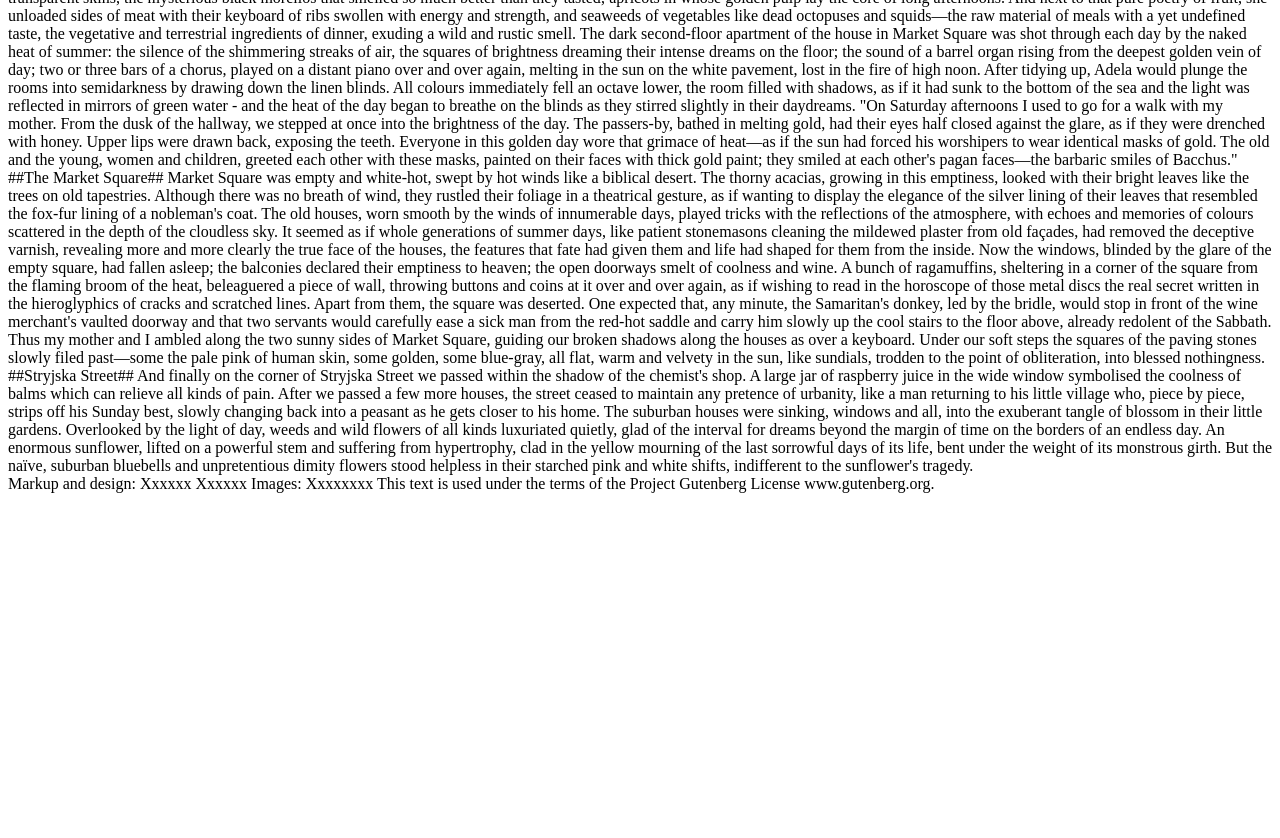
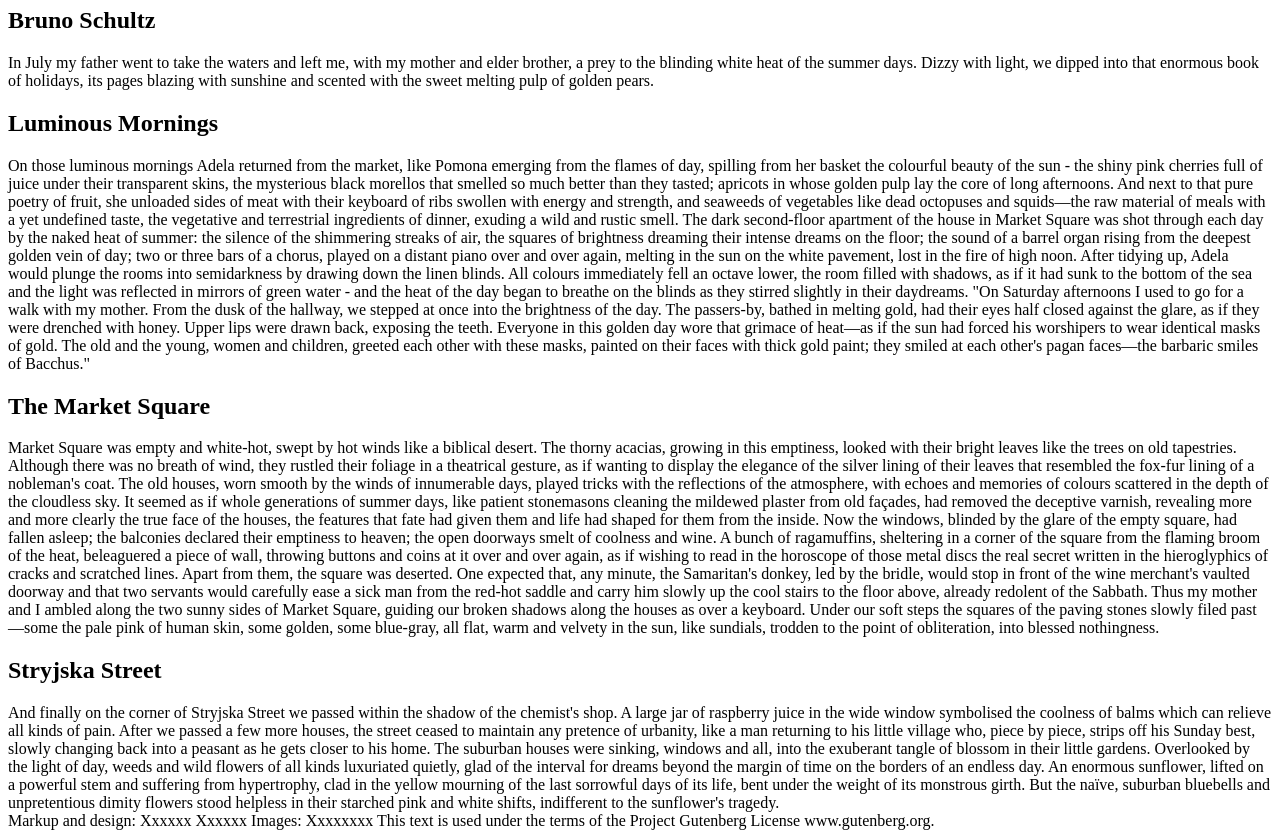
Before and after one commit to Carter504385/crocodiles, a plain HTML site: page Index.html in a window 1280 px wide. Shown: the part 73-911 px from the top of the page. Before the commit the page ends 800 px from the top, so only its background shows below. Drawn offline with Linux system fonts and the light colour scheme.

Commit message:
Add files via upload

```diff
--- a/Index.html
+++ b/Index.html
@@ -4,15 +4,15 @@
 <meta charset="UTF-8">
 <title> The Street of Crocodiles </title>
 </head>
-<body> #The Street of Crocodiles#
+<body> <h1> Street of Crocodiles</h1>
 
-##Bruno Schultz##
+<h2> Bruno Schultz </h2>
 In July my father went to take the waters and left me, with my mother and elder brother, a
 prey to the blinding white heat of the summer days. Dizzy with light, we dipped into that
 enormous book of holidays, its pages blazing with sunshine and scented with the sweet
 melting pulp of golden pears.
 
-##Luminous Mornings##
+<h2> Luminous Mornings </h2>
 On those luminous mornings Adela returned from the market, like Pomona emerging from
 the flames of day, spilling from her basket the colourful beauty of the sun - the shiny pink
 cherries full of juice under their transparent skins, the mysterious black morellos that
@@ -41,7 +41,7 @@ old and the young, women and children, greeted each other with these masks, pain
 their faces with thick gold paint; they smiled at each other's pagan faces—the barbaric
 smiles of Bacchus."
 
-##The Market Square##
+<h2> The Market Square </h2>
 Market Square was empty and white-hot, swept by hot winds like a biblical desert. The
 thorny acacias, growing in this emptiness, looked with their bright leaves like the trees on
 old tapestries. Although there was no breath of wind, they rustled their foliage in a
@@ -68,7 +68,7 @@ Under our soft steps the squares of the paving stones slowly filed past—some t
 of human skin, some golden, some blue-gray, all flat, warm and velvety in the sun, like
 sundials, trodden to the point of obliteration, into blessed nothingness.
 
-##Stryjska Street##
+<h2> Stryjska Street </h2>
 And finally on the corner of Stryjska Street we passed within the shadow of the chemist's
 shop. A large jar of raspberry juice in the wide window symbolised the coolness of balms
 which can relieve all kinds of pain. After we passed a few more houses, the street ceased to
```
